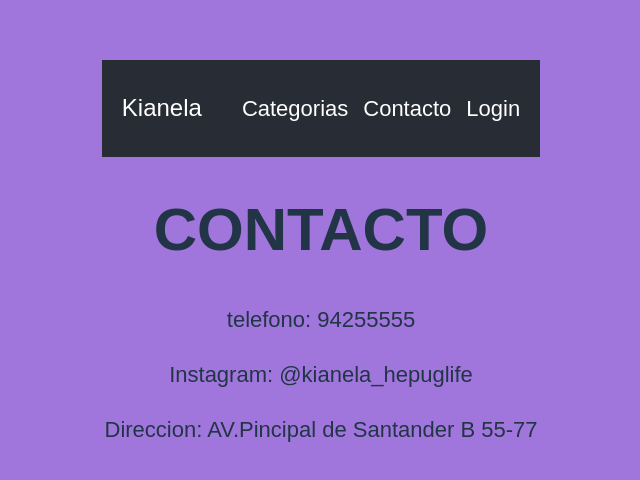
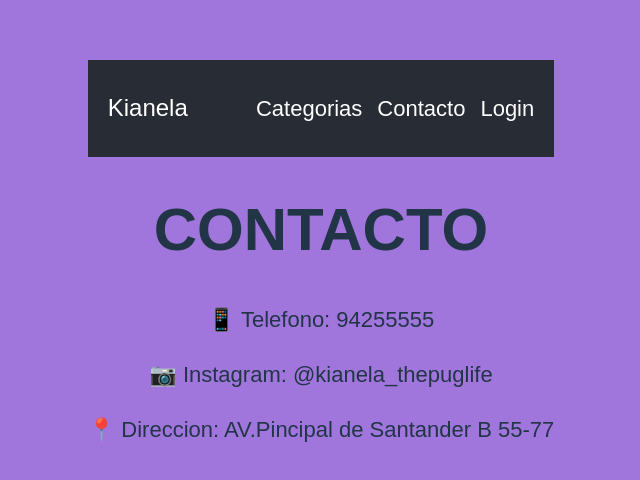
Before and after one commit to Verokina89/ProjectBreakFront-React, a React (Vite) app: page /contacto in a window 1280 px wide. Shown: the part 136-616 px from the top of the page, without its empty margins (319-959 px from the left). Built offline with nearby package versions, Linux system fonts and the light colour scheme.

Commit message:
se prueba modificar la linea 34 del archivo dentro de la funcion que maneja el boton que edita el producto (handleEdit). Tambien se modifica una informacion en  referente al nombre del instagram.

```diff
--- a/src/pages/Contact.jsx
+++ b/src/pages/Contact.jsx
@@ -4,9 +4,9 @@ const Contact = () => {
       <>
         <div>
         <h1>CONTACTO</h1>
-        <p>telefono: 94255555</p>
-        <p>Instagram: @kianela_hepuglife</p>
-        <p>Direccion: AV.Pincipal de Santander B 55-77</p>
+        <p>📱 Telefono: 94255555</p>
+        <p>📷 Instagram: @kianela_thepuglife</p>
+        <p>📍 Direccion: AV.Pincipal de Santander B 55-77</p>
       </div>
       </>
 
--- a/src/pages/Dashboard.jsx
+++ b/src/pages/Dashboard.jsx
@@ -30,8 +30,7 @@ const Dashboard = () => {
   }, []);
 
   const handleEdit = (productId) => {
-
-    const route = `/:productId/edit/${productId}`;
+    const route = `/${productId}/edit/`;
     console.log("Navegando a:", route);
     navigate(route);
   };
```
